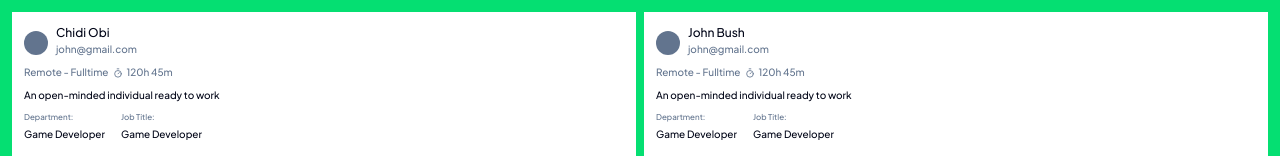
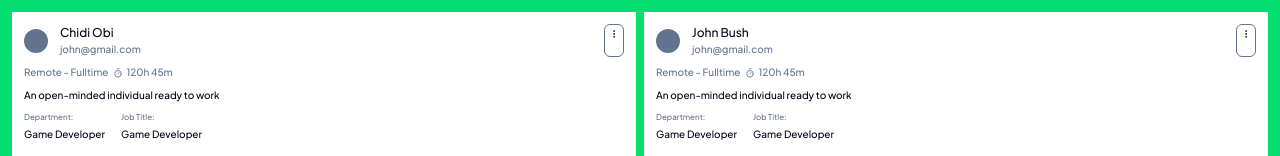
Before and after one commit to Virograf-main/Virofund, a Next.js app: page / in a window 1280 px wide. Shown: the top 156 px of the page. Built offline with nearby package versions, Linux system fonts and the light colour scheme.

Commit message:
style: styled more in request card

```diff
--- a/src/components/molecules/requestcard/index.tsx
+++ b/src/components/molecules/requestcard/index.tsx
@@ -2,7 +2,7 @@ import Image from 'next/image'
 import React from 'react'
 import KeyValue from '../../atoms/keyvalue-pair'
 import { Button } from '../../atoms'
-import { Timer } from 'lucide-react'
+import { MoreVertical, Timer } from 'lucide-react'
 
 type RequestCardProps = {
     image?: string
@@ -21,7 +21,7 @@ type RequestCardProps = {
 }
 
 
-const RequestCard = ({ props, className='' }: { props: RequestCardProps, className?: string }) => {
+const RequestCard = ({ props, className = '' }: { props: RequestCardProps, className?: string }) => {
     const titles = [
         {
             title: "Department",
@@ -33,10 +33,11 @@ const RequestCard = ({ props, className='' }: { props: RequestCardProps, classNa
         }]
 
     return (
-        <div className={`p-3 bg-background font-medium ${className}`} style={{fontFamily: "var(--font-plus-jakarta-sans)"}}>
+        <div className={`p-3 bg-background font-medium ${className}`} style={{ fontFamily: "var(--font-plus-jakarta-sans)" }}>
             <div className='space-y-2'>
+                <div className='flex justify-between'>
                     <div className='flex gap-3 items-center'>
-                    <div className='rounded-full w-5 h-5'>
+                        <div className='rounded-full w-6 h-6'>
                             {props.image ?
                                 (<Image src={`${props.image}`} alt={`${props.alt}`} fill className='object-cover' />)
                                 :
@@ -48,10 +49,14 @@ const RequestCard = ({ props, className='' }: { props: RequestCardProps, classNa
                             <p className=' text-[10px] text-muted-foreground'>{props.email}</p>
                         </div>
                     </div>
+                    <div className='border border-muted-foreground rounded-sm p-1'>
+                        <MoreVertical size={10}/>
+                    </div>
+                </div>
                 <div className='flex items-center gap-1  text-[10px] text-muted-foreground'>
                     <p>{props.available}</p>
-                    { props.timeAvailable && (
-                        <Timer size={10} className=''/>
+                    {props.timeAvailable && (
+                        <Timer size={10} className='' />
                     )}
                     <p>{props.timeAvailable}</p>
                 </div>
```
Also changed, not shown: 1 other file (tests, documents, lock files or other folders). Lines whose indentation alone changed are shown as unchanged.
